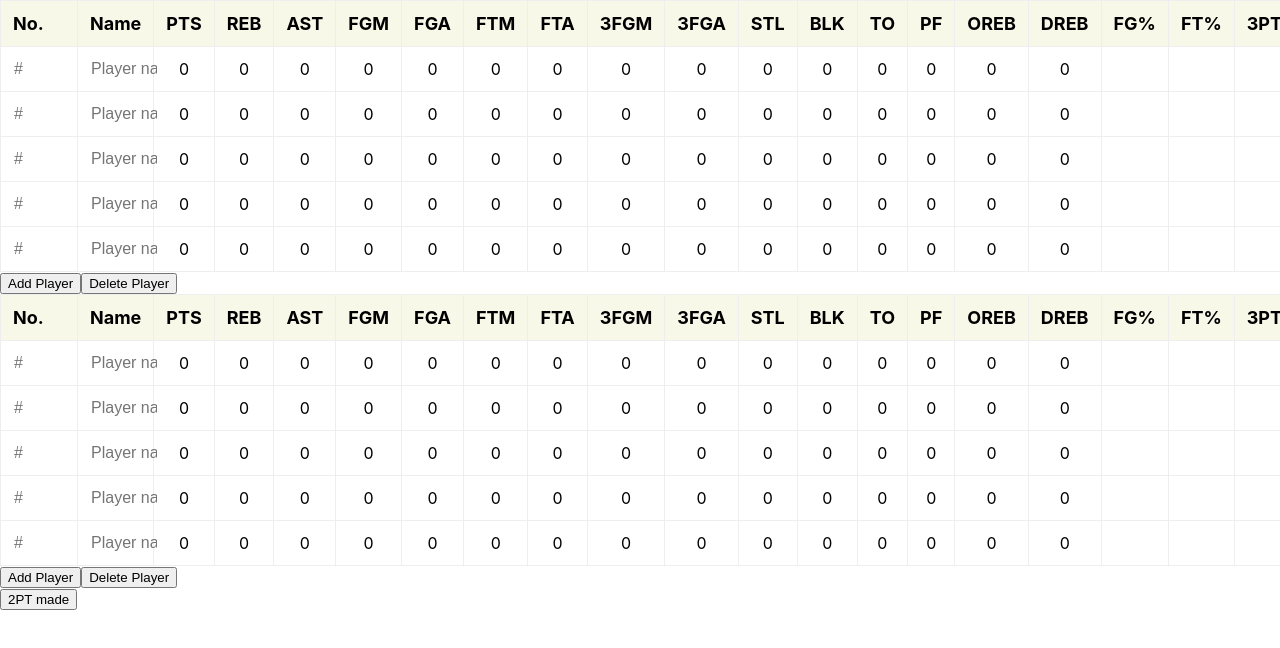
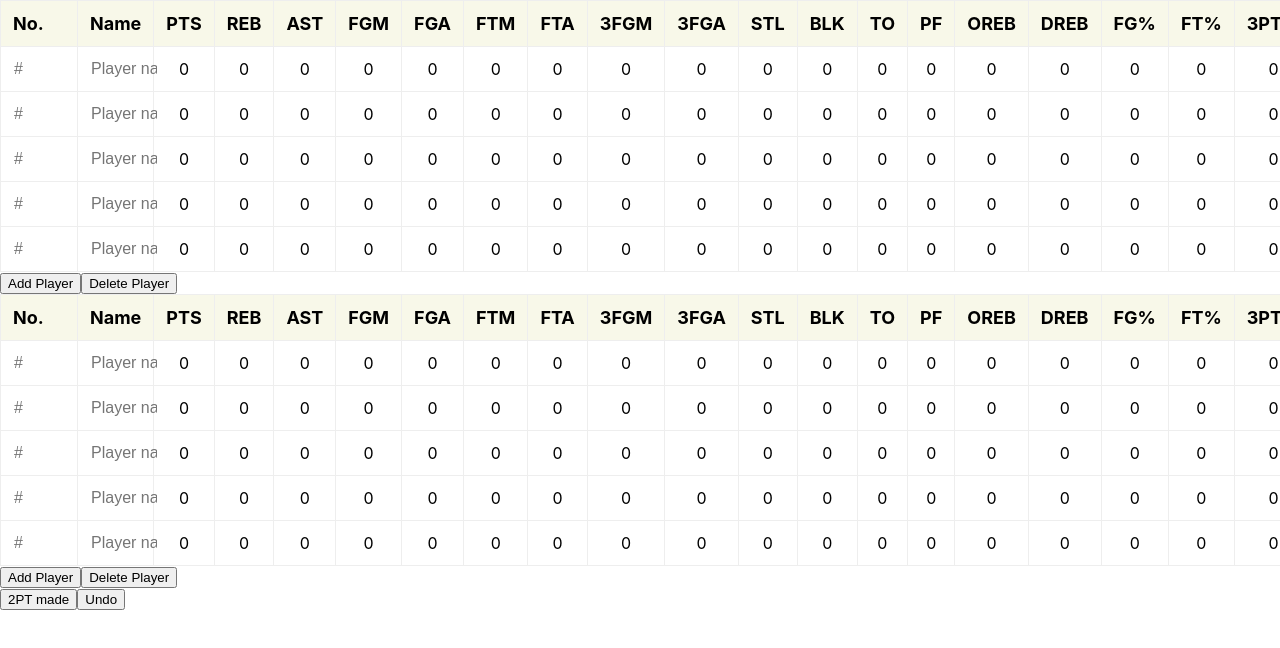
Before and after one commit to eshwarganesan/boxscore, a React (Create React App) app: page / in a window 1280 px wide. Shown: the top 648 px of the page. Built offline with nearby package versions, Linux system fonts and the light colour scheme.

Commit message:
added history that logs all actions and undo button

```diff
--- a/src/App.js
+++ b/src/App.js
@@ -4,7 +4,7 @@ import { Provider, useSelector, useDispatch } from "react-redux";
 import store from "./store";
 import Console from "./Console";
 import { newRow, deleteRow, handleAction } from "./boxSlice";
-import { clear } from "./consoleSlice";
+import { clear, addHistory } from "./consoleSlice";
 
 function TextInput() {
     const [data, setData] = useState(0);
@@ -62,7 +62,7 @@ function Table(props) {
     const dispatch = useDispatch();
     const team = props.team;
     const box = useSelector((state) => state.boxScore);
-    const consoleActions = useSelector((state) => state.console);
+    const consoleActions = useSelector((state) => state.console.action);
 
     const addPlayer = () => {
         dispatch(newRow(team));
@@ -72,19 +72,10 @@ function Table(props) {
     };
     const handleClick = (id) => {
         if (Object.keys(consoleActions).length > 0) {
+            const consoleData = {stats: consoleActions, Team: team, player_id: id, undo: false};
+            dispatch(addHistory({stats: consoleActions, Team: team, player_id: id, undo: true}))
             dispatch(clear());
-            for (const stat in consoleActions) {
-                if (stat in box[team][id]) {
-                    dispatch(
-                        handleAction({
-                            Team: team,
-                            player_id: id,
-                            column: stat,
-                            value: consoleActions[stat],
-                        })
-                    );
-                }
-            }
+            dispatch(handleAction(consoleData));
         }
     };
 
@@ -142,9 +133,27 @@ function Table(props) {
                             <td>{box[team][player.id]["pf"]}</td>
                             <td>{box[team][player.id]["oreb"]}</td>
                             <td>{box[team][player.id]["dreb"]}</td>
-                            <td></td>
-                            <td></td>
-                            <td></td>
+                            <td>
+                                {box[team][player.id]["fga"] === 0
+                                    ? 0
+                                    : (box[team][player.id]["fgm"] /
+                                          box[team][player.id]["fga"]) *
+                                      100}
+                            </td>
+                            <td>
+                                {box[team][player.id]["fta"] === 0
+                                    ? 0
+                                    : (box[team][player.id]["ftm"] /
+                                          box[team][player.id]["fta"]) *
+                                      100}
+                            </td>
+                            <td>
+                                {box[team][player.id]["3fga"] === 0
+                                    ? 0
+                                    : (box[team][player.id]["3fgm"] /
+                                          box[team][player.id]["3fga"]) *
+                                      100}
+                            </td>
                         </tr>
                     ))}
                 </tbody>
--- a/src/Console.js
+++ b/src/Console.js
@@ -1,14 +1,25 @@
 // Console.js
 import React from "react";
-import { useDispatch } from "react-redux";
-import { made2pointer } from "./consoleSlice";
+import { useDispatch, useSelector } from "react-redux";
+import { made2pointer, undo } from "./consoleSlice";
+import { handleAction } from "./boxSlice";
 
 const Console = () => {
     const dispatch = useDispatch();
+    const history = useSelector((state) => state.console.history);
+    const lastAction = history.slice(-1)[0];
+    const handleUndo = () => {
+        console.log(JSON.stringify(lastAction));
+        if (lastAction !== undefined) {
+            dispatch(handleAction(lastAction));
+            dispatch(undo());
+        }
+    };
 
     return (
         <div>
             <button onClick={() => dispatch(made2pointer())}>2PT made</button>
+            <button onClick={() => handleUndo()}>Undo</button>
         </div>
     );
 };
--- a/src/boxSlice.js
+++ b/src/boxSlice.js
@@ -254,16 +254,26 @@ const boxSlice = createSlice({
             }
         },
         handleAction: (state, action) => {
-            console.log(JSON.stringify(action.payload));
             const team = action.payload.Team;
             const id = action.payload.player_id;
-            const stat = action.payload.column;
-            const value = action.payload.value;
-            state[team][id][stat] += value;
+            const stats = action.payload.stats;
+
+            for (const stat in stats) {
+                if (stat in state[team][id]) {
+                    console.log(action.payload["undo"]);
+                    if (action.payload["undo"]) {
+                        console.log("Undoing");
+                        state[team][id][stat] -= stats[stat];
+                    } else {
+                        state[team][id][stat] += stats[stat];
+                    }
+                }
+            }
             return state;
         },
     },
 });
 
-export const { increment, decrement, newRow, deleteRow, handleAction } = boxSlice.actions;
+export const { increment, decrement, newRow, deleteRow, handleAction } =
+    boxSlice.actions;
 export default boxSlice.reducer;
--- a/src/consoleSlice.js
+++ b/src/consoleSlice.js
@@ -2,18 +2,29 @@ import { createSlice } from "@reduxjs/toolkit";
 
 const consoleSlice = createSlice({
   name: "console",
-  initialState: {},
+  initialState: {
+    action: {},
+    history: []
+  },
   reducers: {
     made2pointer: (state) => {
-      state = {pts: 2, fgm: 1, fga: 1};
+      state.action = {pts: 2, fgm: 1, fga: 1};
       return state;
     },
     clear: (state) => {
-      state = {};
+      state.action = {};
       return state;
-    }
+    },
+    addHistory: (state, action) => {
+      state.history.push(action.payload);
+      return state;
+    },
+    undo: (state) => {
+      state.history.pop();
+      return state;
+    },
   },
 });
 
-export const { made2pointer, clear } = consoleSlice.actions;
+export const { made2pointer, clear, addHistory, undo } = consoleSlice.actions;
 export default consoleSlice.reducer;
```
